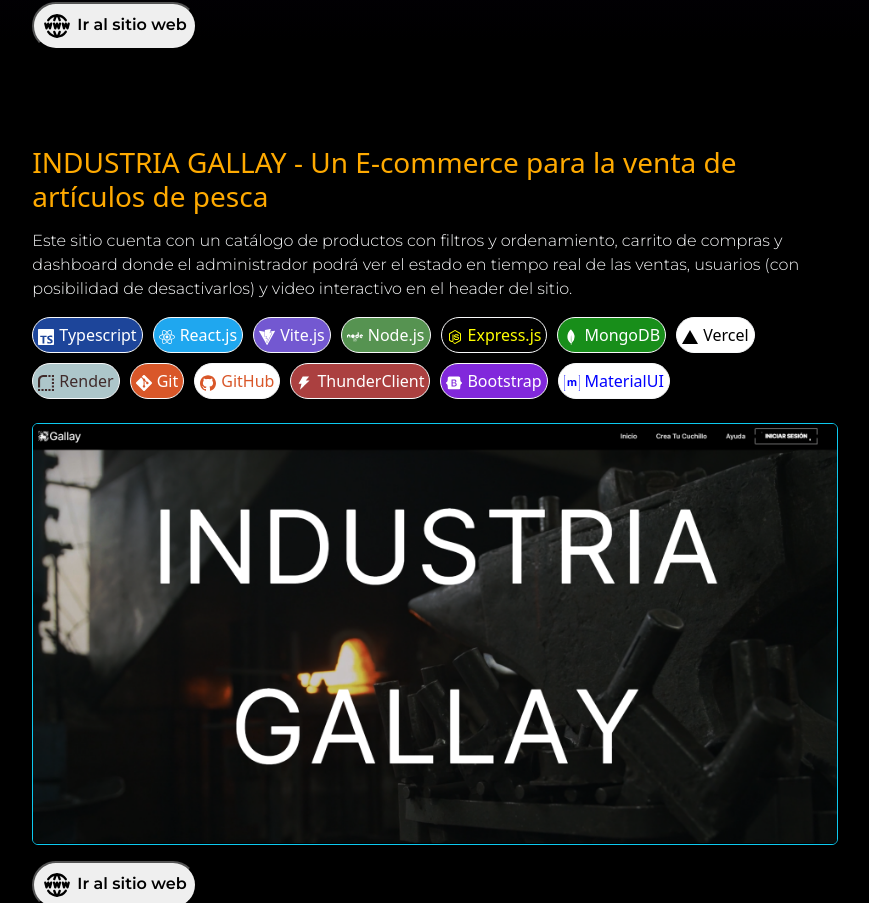
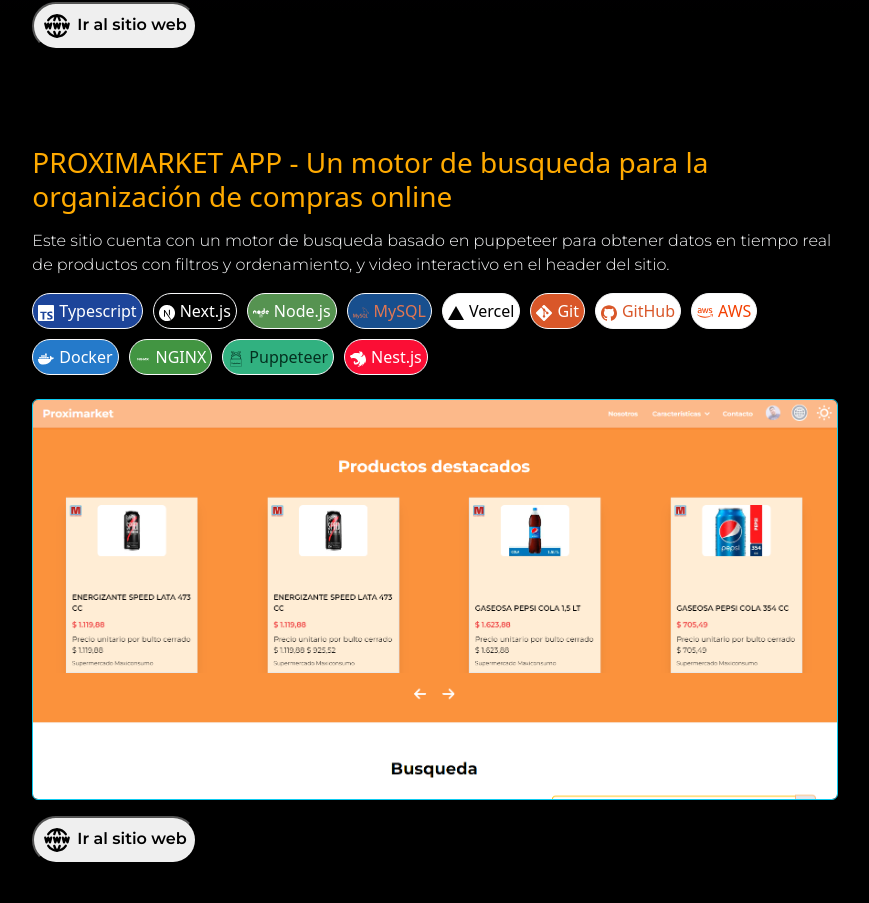
Before and after one commit to jon0010/Mi-Portfolio, a React (Vite) app: page / in a window 1280 px wide. Shown: the part 2499-3402 px from the top of the page, without its empty margins (205-1074 px from the left). Built offline with nearby package versions, Linux system fonts and the light colour scheme.

Commit message:
add project

```diff
--- a/src/Home.jsx
+++ b/src/Home.jsx
@@ -7,6 +7,7 @@
   FaReact,
   FaNode,
   FaRegSmileWink,
+  FaDocker,
 } from "react-icons/fa";
 import { TbBriefcase, TbBrandReactNative, TbWorldWww } from "react-icons/tb";
 import { IoLogoNodejs, IoLogoWhatsapp } from "react-icons/io";
@@ -34,10 +35,14 @@
   SiMatrix,
   SiPostman,
   SiMeteor,
+  SiPuppeteer,
+  SiNestjs,
 } from "react-icons/si";
+import { DiNginx } from "react-icons/di";
 import { Link } from "react-router-dom";
 import clinicaltech from "./assets/clinicaltech.png";
 import industriaGallay from "./assets/industriaGallay.png";
+import proximarket from "../src/assets/proximarket.png";
 import "./home.css";
 
 const Home = () => {
@@ -281,9 +286,42 @@
       backgroundColor: "#CF0D0D",
       color: "white",
     },
+    {
+      name: "Docker",
+      documentationUrl: "https://www.docker.com/",
+      Icon: <FaDocker />,
+      backgroundColor: "#257ACA",
+      color: "white",
+    },
+    {
+      name: "NGINX",
+      documentationUrl: "https://www.nginx.com/",
+      Icon: <DiNginx />,
+      backgroundColor: "#429542",
+      color: "white",
+    },
+    {
+      name: "Puppeteer",
+      documentationUrl: "https://pptr.dev/",
+      Icon: <SiPuppeteer />,
+      backgroundColor: "#31B180",
+      color: "#043120",
+    },
+    {
+      name: "Nest.js",
+      documentationUrl: "https://nestjs.com/",
+      Icon: <SiNestjs />,
+      backgroundColor: "#FB0E35",
+      color: "white",
+    },
   ];
 
   const eventsData = [
+    {
+      date: "15/01/2023 → DESARROLLADOR FULL STACK EN PROXIMARKET",
+      event:
+        "Planificación, diseño y desarrollo de una plataforma con motor de busqueda de productos en tiempo real",
+    },
     {
       date: "25/10/2023 - 05/01/2024 → DESARROLLADOR FULL STACK EN CLINICALTECH SRL",
       event:
@@ -293,11 +331,6 @@
       date: "11/06/2023 - 05/10/2023 → DOCENTE DE DISEÑO GRÁFICO DIGITAL Y GESTIÓN DE PROYECTOS",
       event:
         "Instruí a +100 alumnos dando clases sobre diseño gráfico digital y uso de herramientas gratuitas de diseño como Gimp e Inkscape, programa impulsado por el gobierno de la ciudad de buenos aires y la universidad tecnológica nacional.",
-    },
-    {
-      date: "02/03/2023 - 25/09/2023 → DESARROLLADOR FULL STACK EN INDUSTRIA GALLAY",
-      event:
-        "Realice el diseño y desarrollo de un sitio web enfocado a la venta de cuchillos y articulos de pesca para una PyME ubicada en Virrey del pino, Buenos Aires.",
     },
   ];
 
@@ -519,14 +552,13 @@
       </div>
       <div className="col-12 col-md-8 px-4 mx-auto text-light mb-5">
         <h2 className="fs-3 mt-5" style={{ color: "#ffaa00" }}>
-          INDUSTRIA GALLAY - Un E-commerce para la venta de artículos de pesca
+          PROXIMARKET APP - Un motor de busqueda para la organización de compras
+          online
         </h2>
         <p className="PORTFOLIO_FONT_4 mt-3">
-          Este sitio cuenta con un catálogo de productos con filtros y
-          ordenamiento, carrito de compras y dashboard donde el administrador
-          podrá ver el estado en tiempo real de las ventas, usuarios (con
-          posibilidad de desactivarlos) y video interactivo en el header del
-          sitio.
+          Este sitio cuenta con un motor de busqueda basado en puppeteer para
+          obtener datos en tiempo real de productos con filtros y ordenamiento,
+          y video interactivo en el header del sitio.
         </p>
 
         <div style={{ display: "flex", flexWrap: "wrap", gap: "10px" }}>
@@ -534,18 +566,17 @@
             .filter((pill) =>
               [
                 "Typescript",
-                "MaterialUI",
-                "Bootstrap",
-                "ThunderClient",
+                "Next.js",
+                "Node.js",
+                "MySQL",
+                "Vercel",
                 "GitHub",
                 "Git",
-                "Render",
-                "Vercel",
-                "MongoDB",
-                "Express.js",
-                "Node.js",
-                "Vite.js",
-                "React.js",
+                "AWS",
+                "Docker",
+                "NGINX",
+                "Puppeteer",
+                "Nest.js",
               ].some((tech) => pill.name.includes(tech))
             )
             .map((pill, index) => (
@@ -578,8 +609,8 @@
 
         <img
           className="mt-4 rounded-2 border border-info img-fluid"
-          src={industriaGallay}
-          alt="industria gallay"
+          src={proximarket}
+          alt="proximarket_img"
           width={1000}
         />
         <br />
@@ -588,7 +619,7 @@
           style={{ padding: "8px" }}
         >
           <a
-            href="https://www.industriagallay.com.ar"
+            href="https://proxi-market.vercel.app/"
             target="_blank"
             rel="noopener noreferrer"
             style={{ textDecoration: "none", color: "inherit" }}
```
Also changed, not shown: src/App.jsx (line endings or trailing spaces), src/assets/proximarket.png (added), src/components/navbar/NavBar.jsx (line endings or trailing spaces), src/main.jsx (line endings or trailing spaces), src/style/style.css (line endings or trailing spaces), 1 other file (tests, documents, lock files or other folders).
